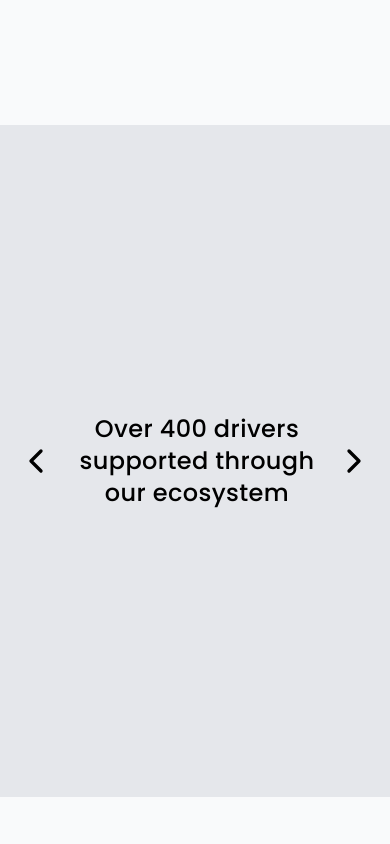
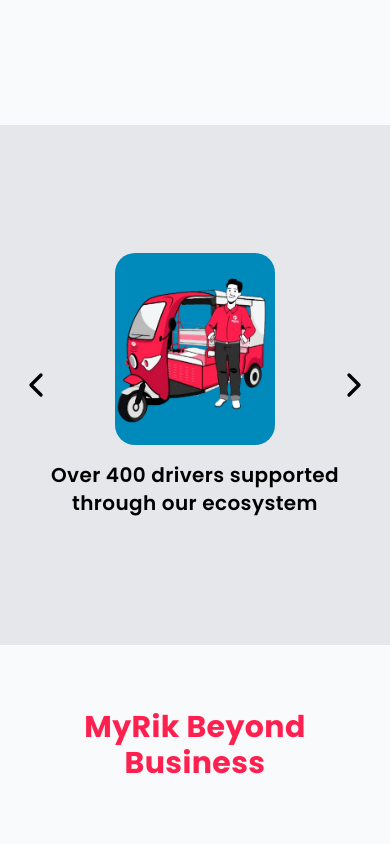
Before and after one commit to SamuelMasih777/static, a Next.js app: page /about in a window 390 px wide. Shown: the part 2960-3804 px from the top of the page. Built offline with nearby package versions, Linux system fonts and the light colour scheme.

Commit message:
impact carousel for mobile view

```diff
--- a/src/components/about/page.tsx
+++ b/src/components/about/page.tsx
@@ -5,6 +5,7 @@
 import Image from "next/image";
 import Environment from "@/public/images/environment.png";
 import Social from "@/public/images/csrimage.png";
+import MobileImpactCarousel from "../impact/mobile/page";
 
 const AboutPage = () => {
   return (
@@ -19,7 +20,17 @@
       </div>
 
       {/* Impact Stats */}
-      <ImpactCarousel />
+      <div>
+      {/* MobileImpactCarousel for screens smaller than 'sm' */}
+      <div className="block sm:hidden">
+        <MobileImpactCarousel />
+      </div>
+
+      {/* ImpactCarousel for screens larger than or equal to 'sm' */}
+      <div className="hidden sm:block">
+        <ImpactCarousel />
+      </div>
+    </div>
 
       {/* Beyond Business Section */}
       <div className="overflow-hidden max-w-6xl mx-auto py-16 px-4">
--- /dev/null
+++ b/src/components/impact/mobile/page.tsx
@@ -0,0 +1,101 @@
+import React, { useState } from "react";
+import { ChevronLeft, ChevronRight } from "lucide-react";
+import AutoDriver from "@/public/images/autodriver.png";
+import AboutSile from "@/public/images/aboutSlider.png";
+import Carbon from "@/public/images/aboutsliderco2.png";
+import RedAuto from "@/public/images/redauto.png";
+import Image from "next/image";
+
+const MobileImpactCarousel: React.FC = () => {
+  const [currentIndex, setCurrentIndex] = useState(0);
+
+  // Array of items for the carousel
+  const items = [
+    {
+      imageSrc: AutoDriver, // Replace with actual image paths
+      text: "Over 400 drivers supported through our ecosystem",
+      backgroundColor: "bg-customBg1",
+    },
+    {
+      imageSrc: Carbon, // Replace with actual image paths
+      text: "Sustainable transport solutions for a cleaner future",
+      backgroundColor: "bg-customBg2",
+      overlayImage: RedAuto,
+    },
+    {
+      imageSrc: AboutSile, // Replace with actual image paths
+      text: "Improving efficiency and safety with technology",
+      backgroundColor: "bg-customBg3",
+    },
+  ];
+
+  const handleNext = () => {
+    setCurrentIndex((prevIndex) => (prevIndex + 1) % items.length);
+  };
+
+  const handlePrev = () => {
+    setCurrentIndex(
+      (prevIndex) => (prevIndex - 1 + items.length) % items.length
+    );
+  };
+
+  return (
+    <div className="bg-gray-200 py-32 overflow-hidden">
+      <div className="max-w-6xl mx-auto px-4">
+        <div className="relative">
+          {/* Carousel content */}
+          <div className="flex flex-col items-center justify-center gap-8">
+            {/* Carousel Item */}
+            <div className="flex flex-col items-center justify-center gap-4 w-full">
+              {/* Image Container */}
+              <div
+                className={`relative w-[10rem] h-[12rem] rounded-[20px] overflow-hidden py-5 ${items[currentIndex].backgroundColor}`}
+              >
+                <Image
+                  src={items[currentIndex].imageSrc}
+                  height={1000}
+                  width={1000}
+                  alt="carousel item"
+                  className="object-cover w-full h-full"
+                />
+                {items[currentIndex].overlayImage && (
+                  <div className="absolute bottom-16 left-1/2 transform -translate-x-1/2 -translate-y-1/2 w-[3rem] h-[3rem]">
+                    <Image
+                      src={items[currentIndex].overlayImage}
+                      height={500} // Adjust size of the overlay image
+                      width={500}
+                      alt="Overlay"
+                      className="object-cover w-full h-full"
+                    />
+                  </div>
+                )}
+              </div>
+
+              {/* Text Content */}
+              <p className="text-xl sm:text-2xl font-semibold text-center px-4">
+                {items[currentIndex].text}
+              </p>
+            </div>
+          </div>
+
+          {/* Navigation buttons */}
+          <div className="absolute top-1/2 left-0 right-0 flex justify-between transform -translate-y-1/2">
+            <ChevronLeft
+              size={40}
+              className="hover:cursor-pointer"
+              onClick={handlePrev}
+            />
+
+            <ChevronRight
+              size={40}
+              className="hover:cursor-pointer"
+              onClick={handleNext}
+            />
+          </div>
+        </div>
+      </div>
+    </div>
+  );
+};
+
+export default MobileImpactCarousel;
```
